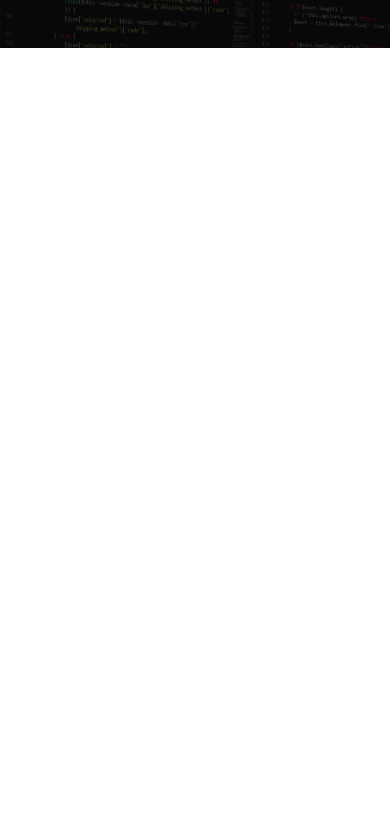
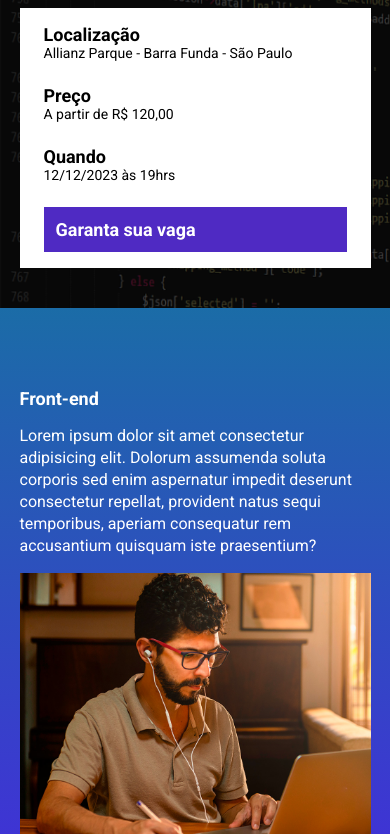
Before and after one commit to Cawesi/ebac_tech_talks, a website built with Parcel: page src/index.html in a window 390 px wide. Shown: the part 168-1002 px from the top of the page. Before the commit the page ends 844 px from the top, so only its background shows below. Built offline with nearby package versions, Linux system fonts and the light colour scheme.

Commit message:
Criação da primeira seção

```diff
--- a/src/index.html
+++ b/src/index.html
@@ -22,8 +22,50 @@
             <p class="hero__text">
                 O maior evento do Brasil começa em 10d 12h 20m 15s
             </p>
+
+            <div class="infos-bar">
+                <ul class="infos-bar__infos">
+                    <li class="infos-bar__infos__item">
+                        <b>
+                            Localização
+                        </b>
+                        Allianz Parque - Barra Funda - São Paulo
+                    </li>
+
+                    <li class="infos-bar__infos__item">
+                        <b>
+                            Preço
+                        </b>
+                        A partir de R$ 120,00
+                    </li>
+
+                    <li class="infos-bar__infos__item">
+                        <b>
+                            Quando
+                        </b>
+                        12/12/2023 às 19hrs
+                    </li>
+                </ul>
+
+                <a href="#" class="button button--primary">
+                    Garanta sua vaga
+                </a>
+            </div>
         </div>
     </header>
+
+    <section class="event">
+        <div class="container">
+            <div class="event__details">
+                <h2 class="event__details__title">Front-end</h2>
+                <p class="event__details__description">
+                    Lorem ipsum dolor sit amet consectetur adipisicing elit. Dolorum assumenda soluta corporis sed enim aspernatur impedit deserunt consectetur repellat, provident natus sequi temporibus, aperiam consequatur rem accusantium quisquam iste praesentium?
+                </p>
+            </div>
+
+            <img src="./images/frontend.png" class="event__image" alt="Front End">
+        </div>
+    </section>
 
     <script src="./js/main.js"></script>
 </body>
--- /dev/null
+++ b/src/styles/components/_buttons.scss
@@ -0,0 +1,25 @@
+.button {
+    padding: 12px;
+    font-size: 18px;
+    font-weight: bold;
+    text-decoration: none;
+    text-align: center;
+    white-space: nowrap;
+
+    &--primary {
+        color: #fff;
+        background-color: #4F2AC3;
+    }
+
+    @media (max-width: 640px) {
+        display: block;
+        width: 100%;
+
+    }
+
+    @media (max-width: 1024px) {
+        display: flex;
+        align-items: center;
+
+    }
+}
--- /dev/null
+++ b/src/styles/components/_event.scss
@@ -0,0 +1,42 @@
+.event {
+    padding: 80px 0;
+    background-image: linear-gradient(180deg, #1B6CA7, #442BDB);
+
+    .container {
+        display: flex;
+    }
+
+    &__image {
+        max-width: 360px;
+    }
+
+    &__details {
+        margin-right: 40px;
+
+        &__title {
+            font-size: 18px;
+            font-weight: bold;
+            margin-bottom: 16px;
+        }
+
+        &__description {
+            line-height: 22px;
+        }
+    }
+
+    @media (max-width: 640px) {
+
+        .container {
+            display: block;
+        }
+
+        &__image {
+            width: 100%;
+        }
+
+        &__details {
+            margin-right: 0;
+            margin-bottom: 16px;
+        }
+    }
+}
--- /dev/null
+++ b/src/styles/components/_infos_bar.scss
@@ -0,0 +1,42 @@
+.infos-bar {
+    padding: 16px 24px;
+    background-color: #fff;
+    display: flex;
+    justify-content: space-between;
+
+    &__infos {
+        display: flex;
+        gap: 40px;
+
+        &__item {
+            font-size: 14px;
+            color: #000;
+
+            b {
+                color: #000;
+                font-size: 18px;
+                display: block;
+            }
+        }
+    }
+
+    @media (max-width: 640px) {
+        display: block;
+
+        &__infos {
+            display: block;
+
+            &__item {
+                margin-bottom: 24px;
+            }
+        }
+    }
+
+    @media (max-width: 1024px) {
+
+        &__infos {
+            gap: 16px;
+        }
+
+    }
+}
--- a/src/styles/main.scss
+++ b/src/styles/main.scss
@@ -1,4 +1,7 @@
 @use 'hero';
+@use './components/infos_bar';
+@use './components/buttons';
+@use './components/event';
 
 * {
     margin: 0;
@@ -6,6 +9,7 @@
     box-sizing: border-box;
     font-family: Roboto, sans-serif;
     color: #fff;
+    list-style: none;
 }
 
 .container {
```
